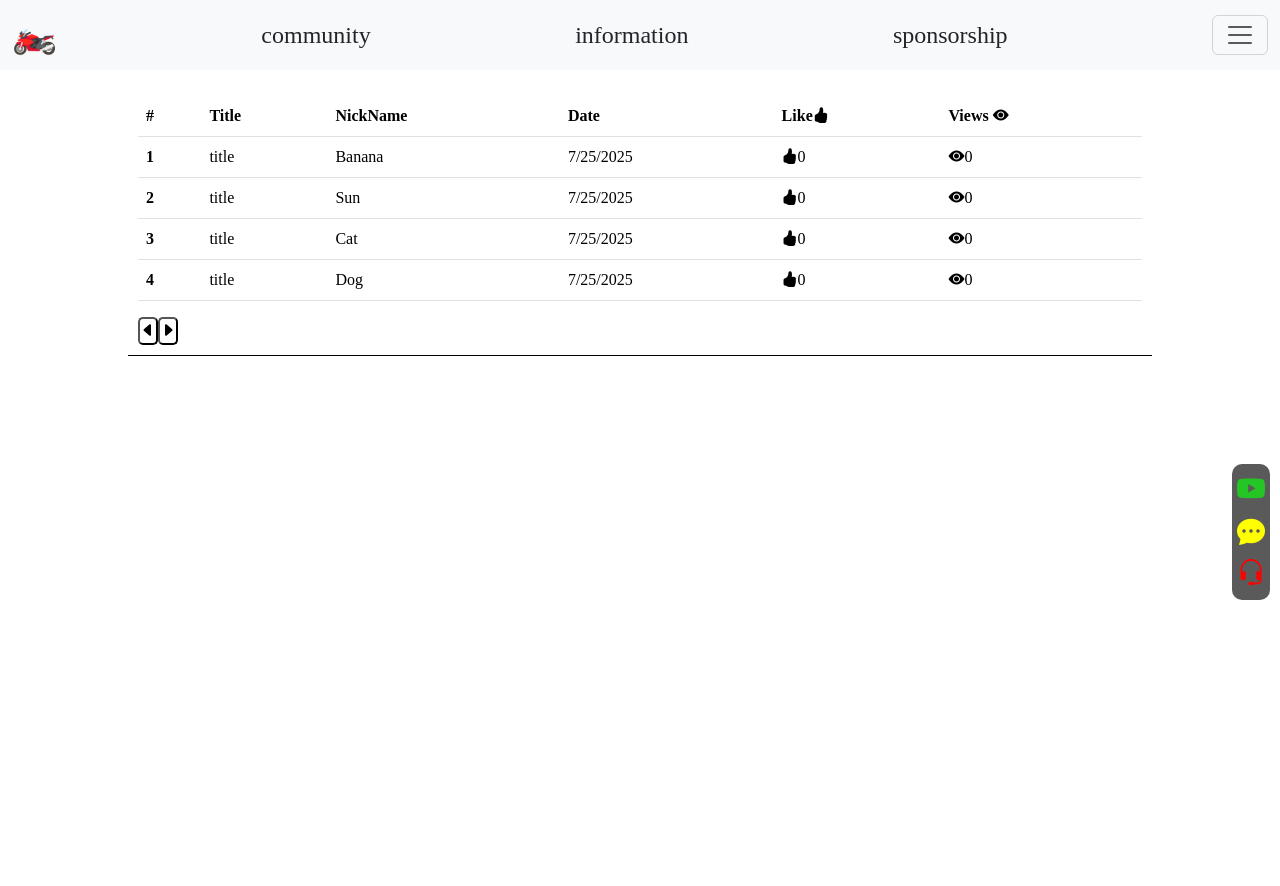
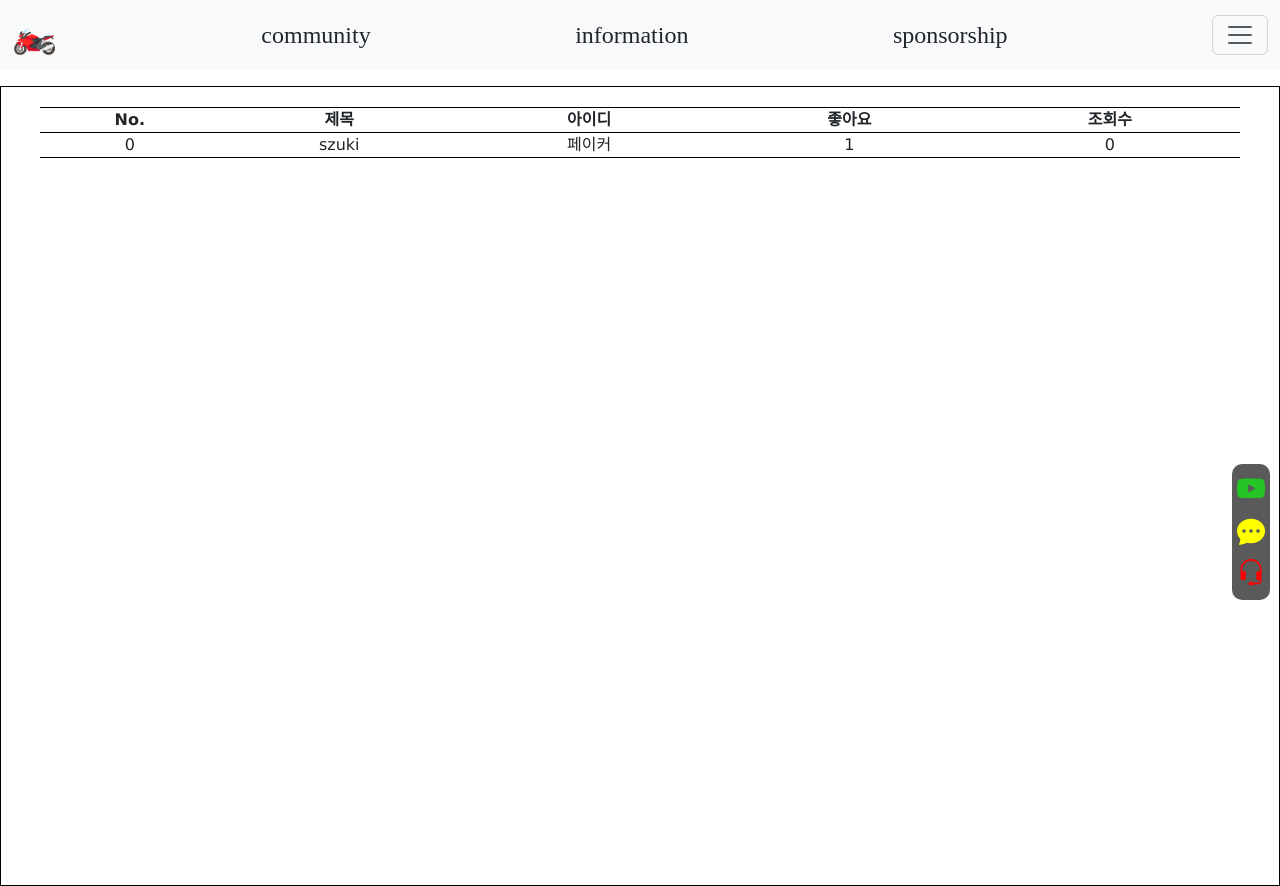
Before and after one commit to panicbaek/bike_shop, a React (Vite) app: page /community in a window 1280 px wide. Before the commit the page ends 800 px from the top, so only its background shows below. Built offline with nearby package versions, Linux system fonts and the light colour scheme; a web font is replaced by a local one.

Commit message:
community modify

```diff
--- a/src/pages/Community.css
+++ b/src/pages/Community.css
@@ -4,36 +4,38 @@
   box-sizing: border-box;
   font-size: 100%;
 }
-.bike-img {
+
+.community_bgc {
   width: 100%;
   height: 100%;
-}
-.border-box {
-  width: 80%;
-  height: 80%;
-  margin: auto;
-  border-bottom:  1px solid black;
-  padding: 10px;
-}
-.writing {
-  margin: auto;
   display: flex;
-  justify-self: center;
-}
-.writing-button {
-  border-radius: 5px;
-  background-color: #ffffff;
-}
-.previous-button {
-  border-radius: 5px;
-  background-color: white;
-}
-.next-button {
-  border-radius: 5px;
-  background-color: white;
+  justify-content: center;
+  align-items: center;
 }
 
-.title-button {
-  width: 50px;
-  height: 25px;
+.notice_board {
+  font-family: 'Lucida Sans', 'Lucida Sans Regular', 'Lucida Grande', 'Lucida Sans Unicode', Geneva, Verdana, sans-serif;
+  border: 1px solid black;
+  width: 1280px;
+  height: 100vh;
+  display: flex;
+  justify-content: center;
+  align-items: flex-start;
 }
+
+.post_table {
+  border-bottom: 1px solid black;
+  border-top: 1px solid black;
+  width: 1200px;
+  margin-top: 20px;
+  height: auto;
+}
+
+th {
+}
+
+.post_table tr
+ {
+  border-top: 1px solid black;
+  text-align: center;
+ }
--- a/src/pages/Community.jsx
+++ b/src/pages/Community.jsx
@@ -2,84 +2,63 @@ import { useState } from 'react';
 import './Community.css';
 
 function Community () {
-  const [userData, setUserDate] = useState(0);
-  const [like, setLike] = useState(0);
-
-  // date
-  const date = new Date().toLocaleDateString();
-  // userData
-  const allData = [{
-    num : 1,
-    title : 'title',
-    nickName : 'Banana',
-    date : date,
-    like : 0,
+  const [data, setData] = useState([
+  {
+    num : 0,
+    title : 'szuki',
+    id : '페이커',
+    like : 1,
+    view : 0
   },
   {
-    num : 2,
-    title : 'title',
-    nickName : 'Sun',
-    date : date,
+    num : 1,
+    title : 'honda',
+    id : '케리아',
     like : 0,
+    view : 0
   },
-  {
-    num : 3,
-    title : 'title',
-    nickName : 'Cat',
-    date : date,
-    like : 0,
-  },
-  {
-    num : 4,
-    title : 'title',
-    nickName : 'Dog',
-    date : date,
-    like : 0,
-  }]
-  console.log(date)
+])
+console.log(data)
+
+// like + 1 section
+const plusLike = (index) => {
+  updateData = [...data]
+  updateData(index).like += 1;
+  setData(updateData)
+}
+
+// view + 1 section
+const plusView = (index) => {
+  updateView = [...data]
+  updateView(index).view += 1;
+  setData(updateView)
+}
+  localStorage.setItem('postData', JSON.stringify(data));
 
   return (
     <>
-    <div className='border-box'>
-    <table className="table">
+    <div className='community_bgc'>
+      <div className='notice_board'>
+        <table className='post_table'>
           <thead>
-        <tr>
-          <th scope="col">#</th>
-          <th scope="col">Title</th>
-          <th scope="col">NickName</th>
-          <th scope="col">Date</th>
-          <th scope="col">Like<i className="bi bi-hand-thumbs-up-fill"></i></th>
-          <th scope="col">Views <i className="bi bi-eye-fill"></i></th>
+            <tr className='tr'>
+              <th>No.</th>
+              <th>제목</th>
+              <th>아이디</th>
+              <th>좋아요</th>
+              <th>조회수</th>
             </tr>
           </thead>
           <tbody>
-        {allData.map((data, index) => (
-          <tr key={index}>
-            <th scope="row">{data.num}</th>
-            <td>{data.title}</td>
-            <td>{data.nickName}</td>
-            <td>{data.date}</td>
-            {/* like section */}
-            <td>
-              <i
-                className="bi bi-hand-thumbs-up-fill"
-                onClick={() => {
-                  let _like = like
-                  _like = _like + 1;
-                  setLike(_like)
-                }}
-              ></i>
-              {like}
-            </td>
-            <td><i className="bi bi-eye-fill"></i>0</td>
+            <tr>
+              <td>{data[0].num}</td>
+              <td>{data[0].title}</td>
+              <td>{data[0].id}</td>
+              <td>{data[0].like}</td>
+              <td>{data[0].view}</td>
             </tr>
-        ))}
           </tbody>
         </table>
-     {/* Writing */}
-     <div className='writing'>
-      <button className='previous-button'><i className="bi bi-caret-left-fill"></i></button>
-      <button className='next-button'><i className="bi bi-caret-right-fill"></i></button>
       </div>
     </div>
     </>
--- a/src/pages/Download.css
+++ b/src/pages/Download.css
@@ -2,11 +2,19 @@
   margin: 0;
   padding: 0;
   box-sizing: border-box;
+  width: 100%;
+  height: 100%;
 }
+
+.download-box {
+  width: 1280px;
+  height: 100%;
+}
+
 .download-icon {
   font-size: 200px;
   position: absolute;
-  right: 80px;
+  right: 400px;
   margin-top: -30px;
 }
 h1 {
@@ -18,10 +26,11 @@ background-color: white;
 border-radius: 5px;
 }
 .download2 {
-  margin-top: 50px;
+  margin-top: 100px;
 }
 .download-left {
-  margin-left: 40px;
+  margin-top: 100px;
+  margin-left: 300px;
 }
 .p1 {
   font-family: 'Gill Sans', 'Gill Sans MT', Calibri, 'Trebuchet MS', sans-serif;
--- a/src/pages/Download.jsx
+++ b/src/pages/Download.jsx
@@ -8,6 +8,7 @@ function Download() {
   return (
     <>
     <div className='download-container'>
+    <div className='download-box'>
       <div className="download-icon"><Nav.Link onClick={()=> navigate('/mainpage')}>
         🏍️</Nav.Link>
       </div>
@@ -27,6 +28,7 @@ function Download() {
         </div>
       </div>
     </div>
+    </div>
     </>
   )
 }
--- a/src/pages/Sponsorship.css
+++ b/src/pages/Sponsorship.css
@@ -89,8 +89,8 @@
   width: 9%;
   height: 6%;
   position: absolute;
-  bottom: 52%;
-  left: 60%;
+  bottom: 53%;
+  left: 58%;
   background-color: black;
   border-radius: 5px;
   transform: rotate(17deg);
@@ -102,7 +102,7 @@
   height: 8%;
   position: absolute;
   bottom: 58%;
-  left: 27.4%;
+  left: 31%;
   transform: rotate(10deg);
   transition: transform 0.3s ease;
 }
@@ -111,8 +111,8 @@
   width: 5%;
   height: 6%;
   position: absolute;
-  bottom: 54.4%;
-  left: 40%;
+  bottom: 55%;
+  left: 41%;
   transform: rotate(10deg);
   transition: transform 0.3s ease;
 }
```
Lines whose indentation alone changed are shown as unchanged.
